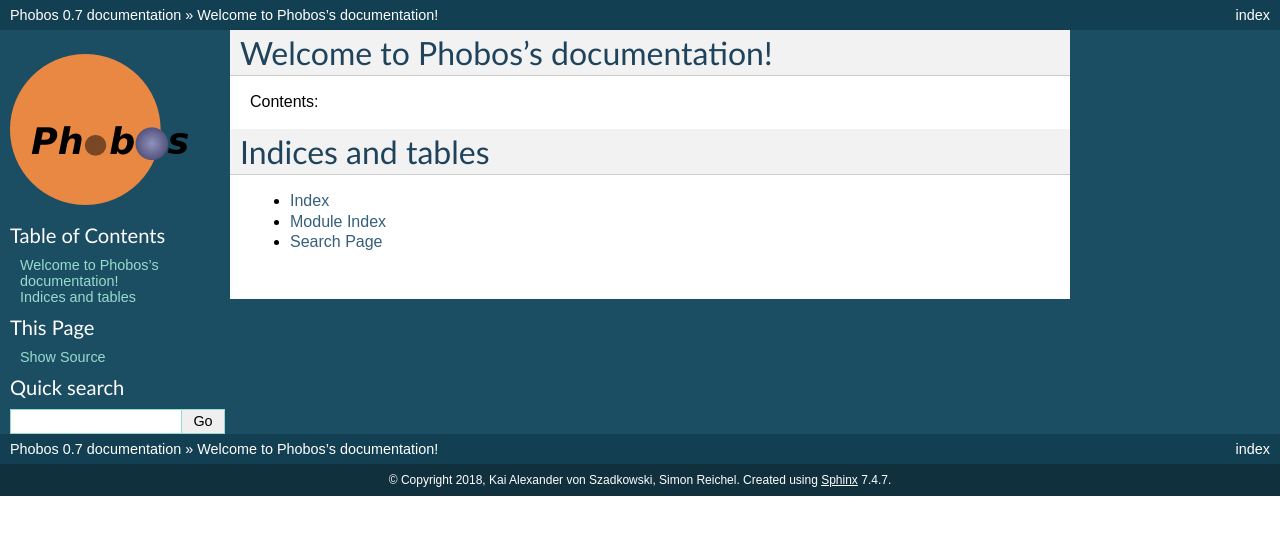
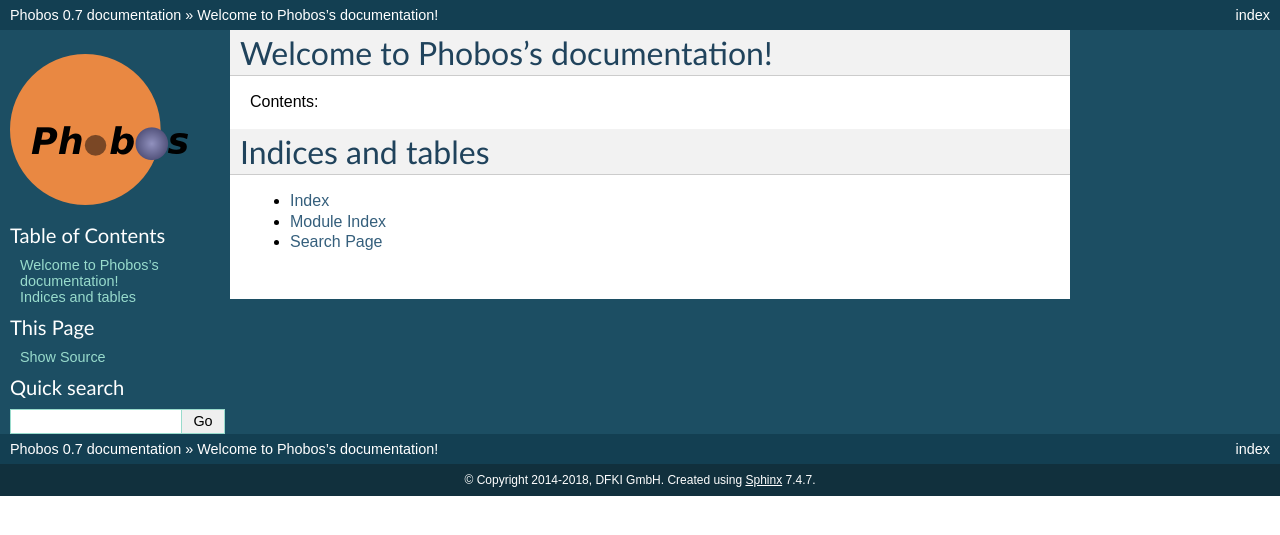
Before and after one commit to dfki-ric/phobos, a Sphinx documentation site: the page built from doc/index.rst, in a window 1280 px wide. Shown: the top 535 px of the page. Built offline with Sphinx 7.4.7, drawn with Linux system fonts in a browser that asks for light colours.

Commit message:
Correct copyright statement

```diff
--- a/doc/conf.py
+++ b/doc/conf.py
@@ -48,7 +48,7 @@ master_doc = 'index'
 
 # General information about the project.
 project = u'Phobos'
-copyright = u'2018, Kai Alexander von Szadkowski, Simon Reichel'
+copyright = u'2018, DFKI GmbH'
 
 # The version info for the project you're documenting, acts as replacement for
 # |version| and |release|, also used in various other places throughout the
@@ -201,7 +201,7 @@ latex_elements = {
 #  author, documentclass [howto, manual, or own class]).
 latex_documents = [
   ('index', 'Phobos.tex', u'Phobos Documentation',
-   u'Kai Alexander von Szadkowski, Simon Reichel', 'manual'),
+   u'DFKI GmbH', 'manual'),
 ]
 
 # The name of an image file (relative to this directory) to place at the top of
@@ -231,7 +231,7 @@ latex_documents = [
 # (source start file, name, description, authors, manual section).
 man_pages = [
     ('index', 'phobos', u'Phobos Documentation',
-     [u'Kai Alexander von Szadkowski, Simon Reichel'], 1)
+     [u'DFKI GmbH'], 1)
 ]
 
 # If true, show URL addresses after external links.
@@ -245,7 +245,7 @@ man_pages = [
 #  dir menu entry, description, category)
 texinfo_documents = [
   ('index', 'Phobos', u'Phobos Documentation',
-   u'Kai Alexander von Szadkowski, Simon Reichel', 'Phobos', 'One line description of project.',
+   u'DFKI GmbH', 'Phobos', 'One line description of project.',
    'Miscellaneous'),
 ]
 
@@ -264,3 +264,5 @@ texinfo_documents = [
 autodoc_mock_imports = ['bpy', 'mathutils', 'bgl', 'blf']
 
 html_logo = "./img/phobos_logo_small.png"
+
+copyright = "2014-2018, DFKI GmbH"
```
